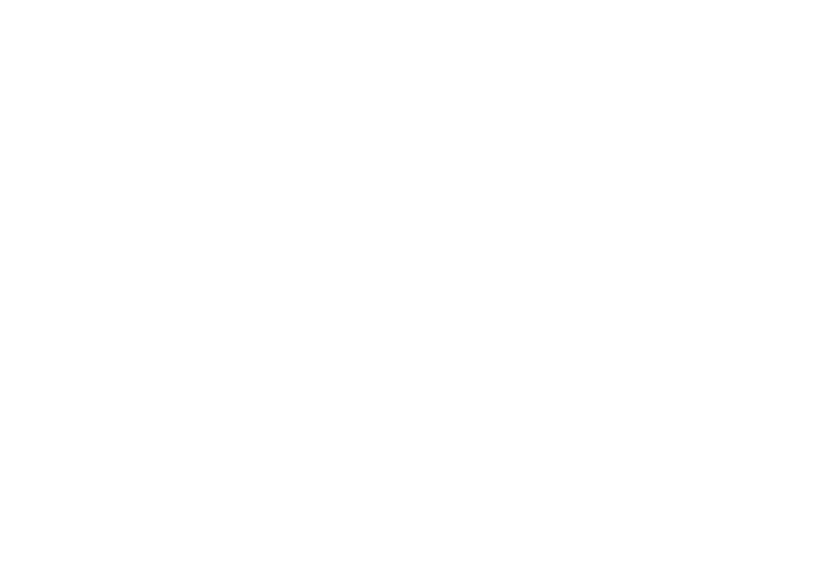
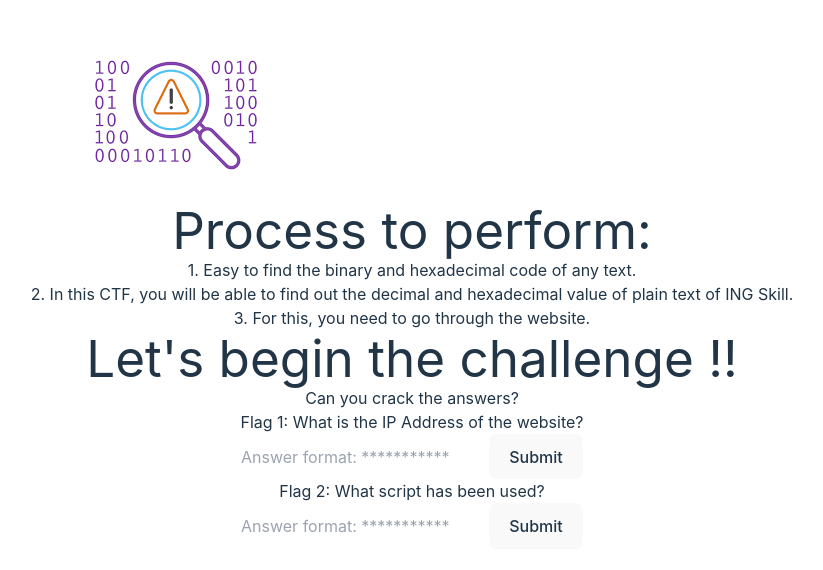
Before and after one commit to Asim1O1/CTF-Frontend, a React (Vite) app: page / in a window 1280 px wide. Shown: the part 112-682 px from the top of the page, without its empty margins (228-1051 px from the left). Built offline with nearby package versions, Linux system fonts and the light colour scheme.

Commit message:
started ctf detail page

```diff
--- a/src/App.jsx
+++ b/src/App.jsx
@@ -1,15 +1,17 @@
-
+import react from 'react'
 import './App.css'
+import img from '../assets/img.png';
+import  Quiz from "./components/ctfdetail.jsx"
 import UserRegister from './components/register'
 
 function App() {
 
 
   return (
-    <>
-
-    </>
-  )
+    <div className="App p-6 min-h-screen">
+      <Quiz />
+    </div>
+  );
 }
 
-export default App
+export default App;
--- /dev/null
+++ b/src/components/ctfdetail.jsx
@@ -0,0 +1,156 @@
+import React, { useState } from 'react';
+import img from '../assets/img.png';
+
+function Quiz() {
+  const [answer1, setAnswer1] = useState('');
+  const [answer2, setAnswer2] = useState('');
+
+  const handleAnswerChange1 = (e) => {
+    setAnswer1(e.target.value);
+  };
+
+  const handleAnswerChange2 = (e) => {
+    setAnswer2(e.target.value);
+  };
+
+  const handleSubmit1 = (e) => {
+    e.preventDefault(); // Prevent form from submitting
+    alert(`You answered Flag 1: ${answer1}`);
+  };
+
+  const handleSubmit2 = (e) => {
+    e.preventDefault(); // Prevent form from submitting
+    alert(`You answered Flag 2: ${answer2}`);
+  };
+
+  const handleHint = () => {
+    alert('Here is a hint!');
+  };
+
+  return (
+    <>
+    <div>
+      <img
+      src = {img}
+      alt=""
+      className='container' />
+    </div>
+      <div className='flex items-center bg-white'>
+        <div className='text-left '>
+          <ul>
+            <h1 className=''>Process to perform:</h1>
+            <li>1. Easy to find the binary and hexadecimal code of any text.</li>
+            <li>2. In this CTF, you will be able to find out the decimal and hexadecimal value of plain text of ING Skill.</li>
+            <li>3. For this, you need to go through the website.</li>
+          </ul>
+        </div>
+        <div className="max-w-2xl  p-6 shadow-lg rounded-lg">
+          <h1 className="text-3xl font-bold mb-4">Let's begin the challenge !!</h1>
+          <p className="text-lg mb-2">Can you crack the answers? </p>
+          <p className="text-xl mb-4 text-red-500">Flag 1: What is the IP Address of the website?</p>
+
+          <form onSubmit={handleSubmit1} className="flex items-center space-x-2 mb-4">
+            <input
+              type="text"
+              value={answer1}
+              onChange={handleAnswerChange1}
+              placeholder="Answer format: ***********"
+              className="p-2 border border-black-500 rounded-lg flex-grow hover:bg-blue-500"
+              style={{ backgroundColor: 'white' }}
+            />
+            <button type="submit" className="p-2 rounded-lg bg-white hover:bg-green-500">
+              Submit
+            </button>
+          </form>
+
+          <p className="text-xl mb-4 text-red-500">Flag 2: What script has been used?</p>
+          <form onSubmit={handleSubmit2} className="flex items-center space-x-2">
+            <input
+              type="text"
+              value={answer2}
+              onChange={handleAnswerChange2}
+              placeholder="Answer format: ***********"
+              className="p-2 border border-black-500 rounded-lg flex-grow hover:bg-blue-500"
+              style={{ backgroundColor: 'white' }}
+            />
+            <button type="submit" className="p-2 rounded-lg bg-white hover:bg-green-500">
+              Submit
+            </button>
+          </form>
+        </div>
+      </div>
+    </>
+  );
+}
+
+export default Quiz;
+
+
+// import React, { useState } from 'react';
+
+// function Quiz() {
+//   const [answer, setAnswer] = useState('');
+
+//   const handleAnswerChange = (e) => {
+//     setAnswer(e.target.value);
+//   };
+
+//   const handleSubmit = (e) => {
+//     e.preventDefault(); // Prevent form from submitting
+//     alert(`You answered: ${answer}`);
+//   };
+
+//   const handleHint = () => {
+//     alert('Here is a hint!');
+//   };
+
+//   return (
+//     <>
+//     <div className='flex items-center bg-white'>
+//     <div className='text-left '>
+//       <ul>
+//      <h1 className=''>Process to perform:</h1>
+//         <li>1. Easy to find the binary and hexadecimal code of any text.</li>
+//         <li>2. In this CTF, you will be able to find out the decimal and hexadecimal value of plain text of ING Skill.</li>
+//         <li>3. For this, you need to go through the website.</li>
+//       </ul>
+//     </div>
+//     <div className="max-w-2xl  p-6 shadow-lg rounded-lg">
+//       <h1 className="text-3xl font-bold mb-4">Let's begin the challenge !!</h1>
+//       <p className="text-lg mb-2">Can you crack the answers? </p>
+//       <p className="text-xl mb-4 text-red-500">Flag 1: What is the IP Address of the website?</p>
+//       <form onSubmit={handleSubmit} className="flex items-center space-x-2">
+//   <input
+//     type="text"
+//     value={answer}
+//     onChange={handleAnswerChange}
+//     placeholder="Answer format: ***********"
+//     className="p-2 border border-black-500 rounded-lg flex-grow hover:bg-blue-500"
+//     style={{ backgroundColor: 'white' }} // Inline style for white background
+//   />
+//   <button type="submit" className="p-2 rounded-lg bg-white hover:bg-green-500">
+//     Submit
+//   </button>
+//   </form>
+
+
+//         <p className="text-xl mb-4 text-red-500">Flag 2: What script has been used?</p>
+//         <form onSubmit={handleSubmit} className="flex items-center space-x-2">
+//   <input
+//     type="text"
+//     value={answer}
+//     onChange={handleAnswerChange}
+//     placeholder="Answer format: ***********"
+//     className="p-2 border border-black-500 rounded-lg flex-grow hover:bg-blue-500"
+//     style={{ backgroundColor: 'white' }} // Inline style for white background
+//   />
+//   <button type="submit" className="p-2 rounded-lg bg-white hover:bg-green-500">
+//     Submit
+//   </button>
+//   </form>
+//           </div>
+//     </>
+//   );
+// }
+
+// export default Quiz;
--- a/src/index.css
+++ b/src/index.css
@@ -5,7 +5,7 @@
 
   color-scheme: light dark;
   color: rgba(255, 255, 255, 0.87);
-  background-color: #000000;
+  background-color: #ff8282;
 
   font-synthesis: none;
   text-rendering: optimizeLegibility;
@@ -72,3 +72,107 @@
     background-color: #f9f9f9;
   }
 }
+
+/* :root {
+  --primary-color: #646cff;
+  --secondary-color: #535bf2;
+  --text-color: #ffffff;
+  --background-color: #000000;
+  --accent-color: #747bff;
+  --button-background-dark: #1a1a1a;
+  --button-background-light: #f9f9f9;
+  --button-border-color: transparent;
+} */
+
+/* Global styles */
+/* :root {
+  font-family: Inter, system-ui, Avenir, Helvetica, Arial, sans-serif;
+  line-height: 1.5;
+  font-weight: 400;
+  color: var(--text-color);
+  background-color: var(--background-color);
+  font-synthesis: none;
+  text-rendering: optimizeLegibility;
+  -webkit-font-smoothing: antialiased;
+  -moz-osx-font-smoothing: grayscale;
+} */
+
+/* Links */
+/* a {
+  font-weight: 500;
+  color: var(--primary-color);
+  text-decoration: none;
+  transition: color 0.3s ease;
+}
+a:hover {
+  color: var(--secondary-color);
+} */
+
+/* Body */
+/* body {
+  margin: 0;
+  display: flex;
+  place-items: center;
+  justify-content: center;
+  min-width: 320px;
+  min-height: 100vh;
+} */
+
+/* Headings */
+/* h1 {
+  font-size: 3.2em;
+  line-height: 1.1;
+  color: var(--primary-color);
+} */
+
+/* Buttons */
+/* button {
+  border-radius: 8px;
+  border: 1px solid var(--button-border-color);
+  padding: 0.6em 1.2em;
+  font-size: 1em;
+  font-weight: 500;
+  font-family: inherit;
+  background-color: var(--button-background-dark);
+  color: var(--text-color);
+  cursor: pointer;
+  transition: background-color 0.3s ease, border-color 0.3s ease, color 0.3s ease;
+}
+button:hover {
+  background-color: var(--primary-color);
+  color: var(--text-color);
+  border-color: var(--primary-color);
+}
+button:focus,
+button:focus-visible {
+  outline: none;
+  box-shadow: 0 0 0 3px rgba(100, 108, 255, 0.5);
+} */
+
+/* Media query for light mode */
+/* @media (prefers-color-scheme: light) {
+  :root {
+    --primary-color: #5f7a93;
+    --secondary-color: #747bff;
+    --text-color: #213547;
+    --background-color: #ffffff;
+    --button-background-dark: #1a1a1a;
+    --button-background-light: #f9f9f9;
+    --button-border-color: transparent;
+  } */
+
+  /* Adjustments for light mode */
+  /* a:hover {
+    color: var(--accent-color);
+  }
+
+  button {
+    background-color: var(--button-background-light);
+    color: var(--text-color);
+  }
+  button:hover {
+    background-color: var(--primary-color);
+    color: var(--text-color);
+    border-color: var(--primary-color);
+  }
+} */
```
Also changed, not shown: src/assets/img.png (added), 1 other file (tests, documents, lock files or other folders).
